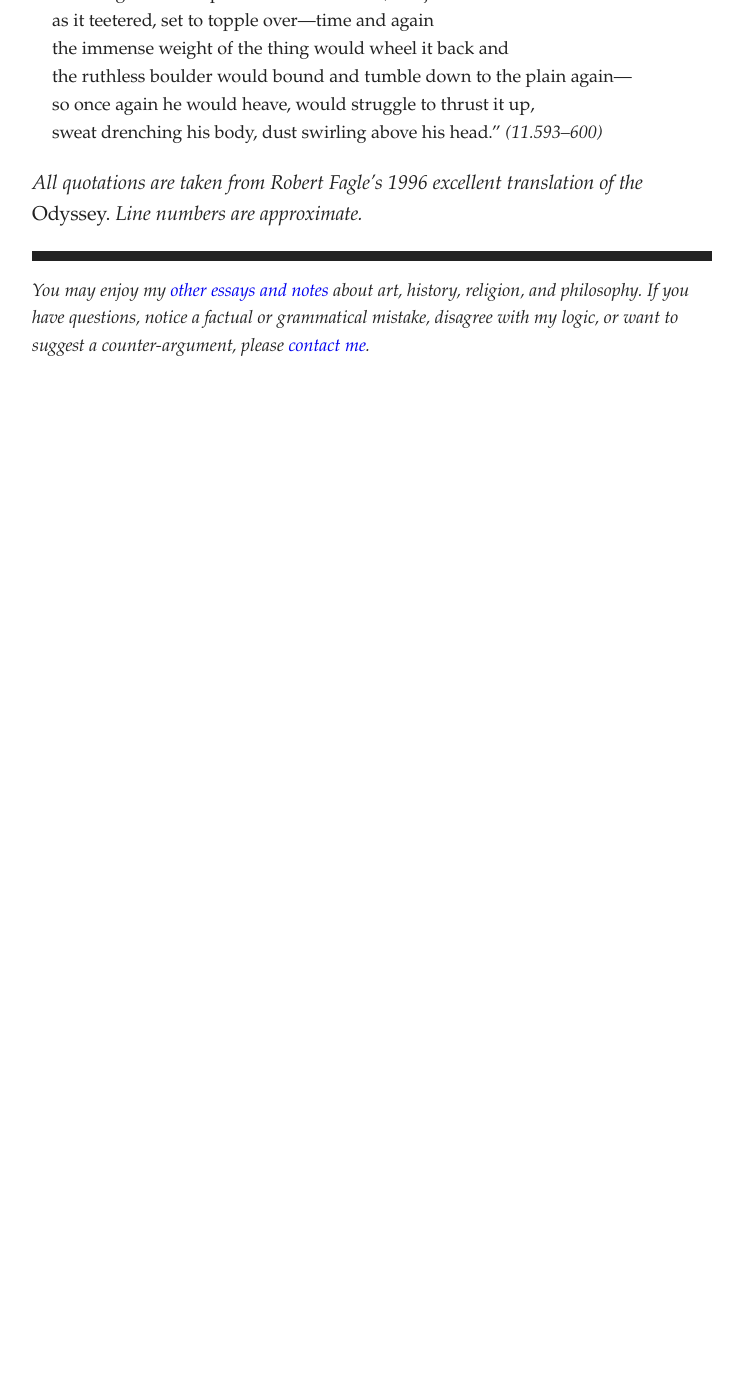
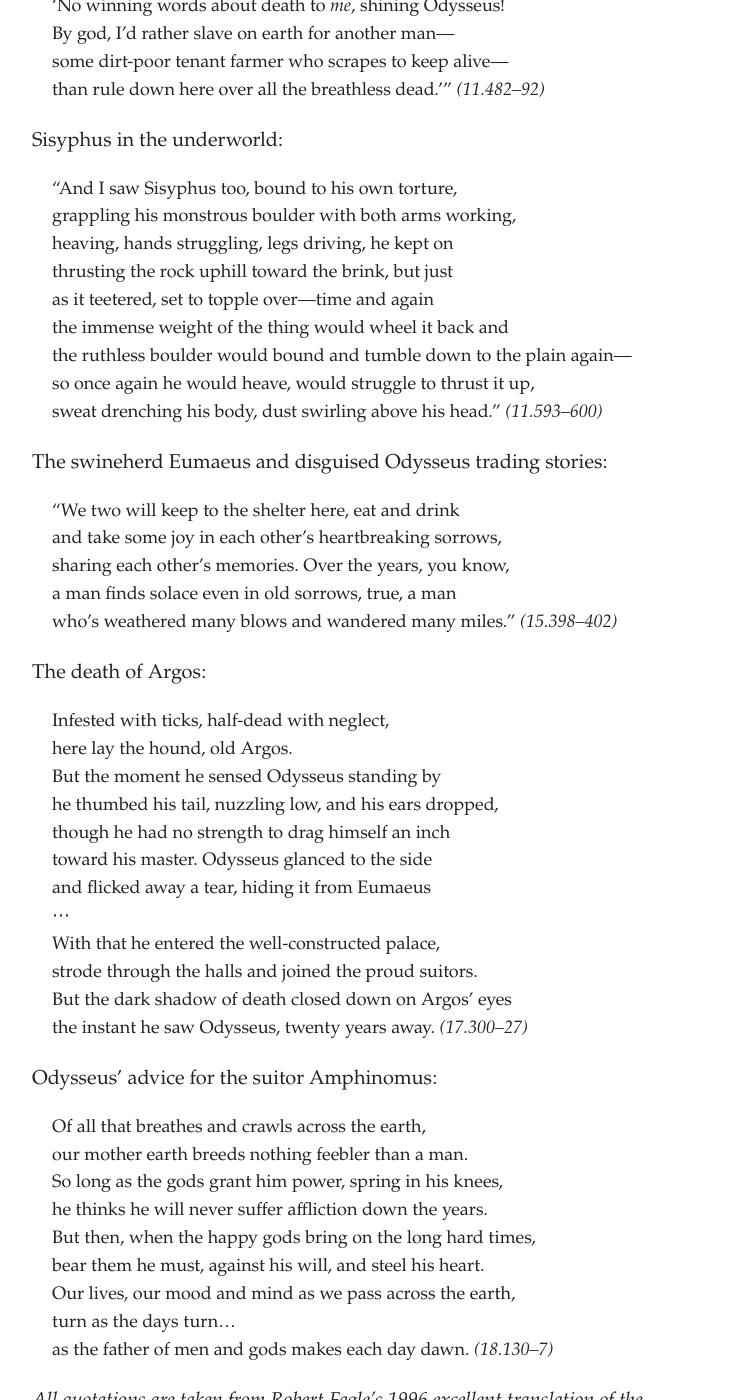
Before and after one commit to artsandmetaphysics/goodlifeodyssey, a Jekyll site: the page built from _documents/the-odyssey.md, in a window 1280 px wide and 1400 px high, scrolled down 8361 px. Shown: the whole window, without its empty margins (268-1011 px from the left). Built offline with Jekyll 4.4.1, drawn with Linux system fonts in a browser that asks for light colours; before the commit the page ends 8761 px from its top, so only the background shows below that; some of the changed text lies outside the part shown.

Commit message:
Add initial pass of odyssey quotes

```diff
--- a/_documents/the-odyssey.md
+++ b/_documents/the-odyssey.md
@@ -43,14 +43,22 @@ Here is an outline:
 6. Athena guides the princess to bring aid to Odysseus
 7. King Alcinous promises to bring Odysseus home
 8. Athletic games; song of Ares and Aphrodite; songs of Troy
-9. Encounter in Cyclops’ cave; Odysseus is cursed
-10. The winds take Odysseus home and away again; Laestrygonians destroy most of the fleet; a year with Circe
+9. Encounter in Polyphemus the Cyclops’ cave; Odysseus is cursed
+10. Blown home and back; Laestrygonians destroy the fleet; a year with Circe
 11. Odysseus talks to ghosts in the kingdom of the dead
 12. Return to Circe; the Sirens; Scylla and Charybdis; Helios’ cattle; Calypso
 13. Athena greets Odysseus on Ithaca; Poseidon turns the Phaeacians to stone
 14. Disguised Odysseus talks to the loyal swineherd Eumaeus
-15. Telemachus returns home; Eumaeus tells his story
-16. Odysseus meets Telemachus; they plan their revenge on the suitors
+15. Telemachus returns with gifts and a seer; Eumaeus’ story
+16. Odysseus and Telemachus meet and plan revenge; the suitors conspire
+17. Mingling with the suitors
+18. Odysseus fights a hobo and chides the disloyal maidens
+19. Penelope questions disguised Odysseus; Eurycleia sees the scar
+20. Odysseus rests and receives omens; Apollo’s feast
+21. The trial of the bow; Odysseus signals the attack
+22. Slaughter of the suitors and the disloyal maidens
+23. Odysseus and Penelope reunited
+24. Achilles and Agamemnon greet the suitor’s ghosts; Odysseus and Laeretes; final battle and peace
 
 ## Justice, Morality, and the Gods
 
@@ -314,4 +322,45 @@ Sisyphus in the underworld:
 <p>sweat drenching his body, dust swirling above his head.” <cite>(11.593–600)</cite></p>
 </blockquote>
 
+The swineherd Eumaeus and disguised Odysseus trading stories:
+
+<blockquote class="poetry">
+<p>“We two will keep to the shelter here, eat and drink</p>
+<p>and take some joy in each other’s heartbreaking sorrows,</p>
+<p>sharing each other’s memories. Over the years, you know,</p>
+<p>a man finds solace even in old sorrows, true, a man</p>
+<p>who’s weathered many blows and wandered many miles.” <cite>(15.398–402)</cite></p>
+</blockquote>
+
+The death of Argos:
+
+<blockquote class="poetry">
+<p>Infested with ticks, half-dead with neglect,</p>
+<p>here lay the hound, old Argos.</p>
+<p>But the moment he sensed Odysseus standing by</p>
+<p>he thumbed his tail, nuzzling low, and his ears dropped,</p>
+<p>though he had no strength to drag himself an inch</p>
+<p>toward his master.  Odysseus glanced to the side</p>
+<p>and flicked away a tear, hiding it from Eumaeus</p>
+<p>⋯</p>
+<p>With that he entered the well-constructed palace,</p>
+<p>strode through the halls and joined the proud suitors.</p>
+<p>But the dark shadow of death closed down on Argos’ eyes</p>
+<p>the instant he saw Odysseus, twenty years away. <cite>(17.300–27)</cite></p>
+</blockquote>
+
+Odysseus’ advice for the suitor Amphinomus:
+
+<blockquote class="poetry">
+<p>Of all that breathes and crawls across the earth,</p>
+<p>our mother earth breeds nothing feebler than a man.</p>
+<p>So long as the gods grant him power, spring in his knees,</p>
+<p>he thinks he will never suffer affliction down the years.</p>
+<p>But then, when the happy gods bring on the long hard times,</p>
+<p>bear them he must, against his will, and steel his heart.</p>
+<p>Our lives, our mood and mind as we pass across the earth,</p>
+<p>turn as the days turn…</p>
+<p>as the father of men and gods makes each day dawn. <cite>(18.130–7)</cite></p>
+</blockquote>
+
 *All quotations are taken from Robert Fagle’s 1996 excellent translation of the* Odyssey. *Line numbers are approximate.*
```
Also changed, not shown: documents/the-odyssey.md (+50 -4 lines).
